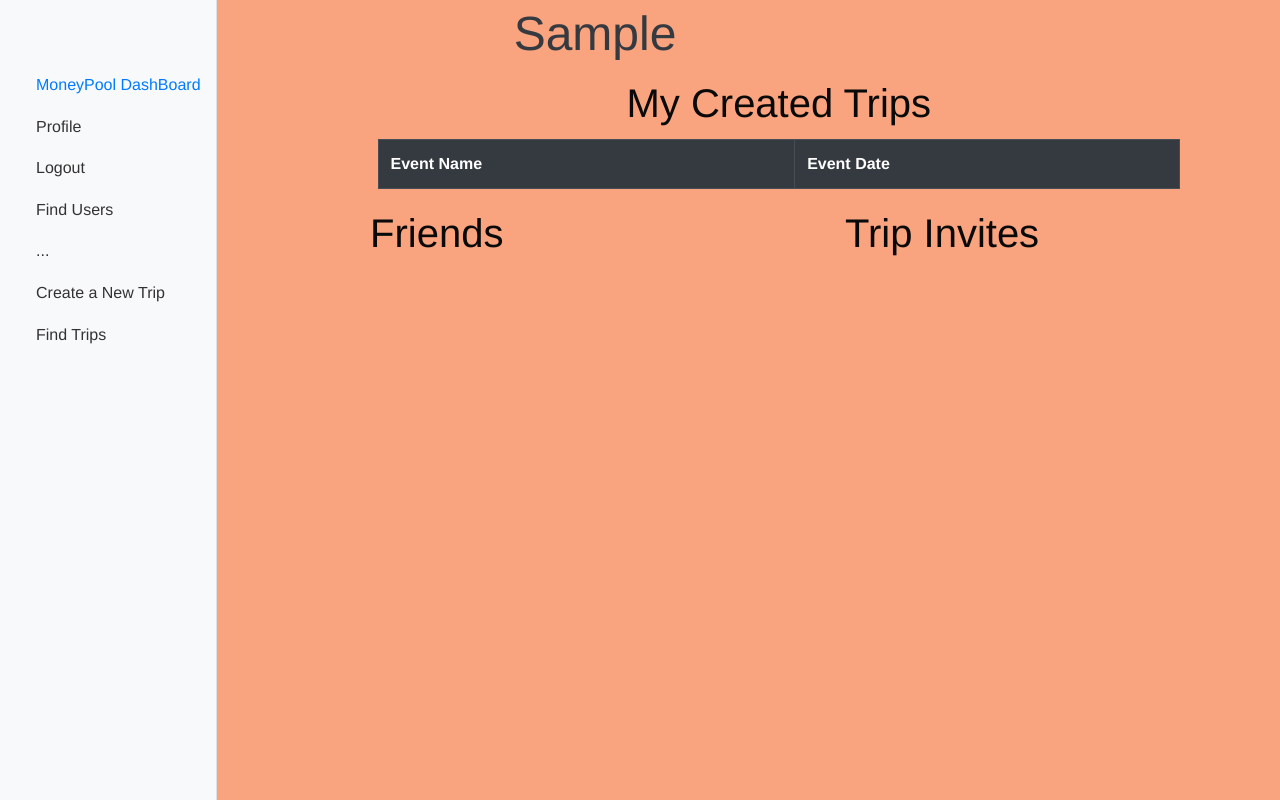
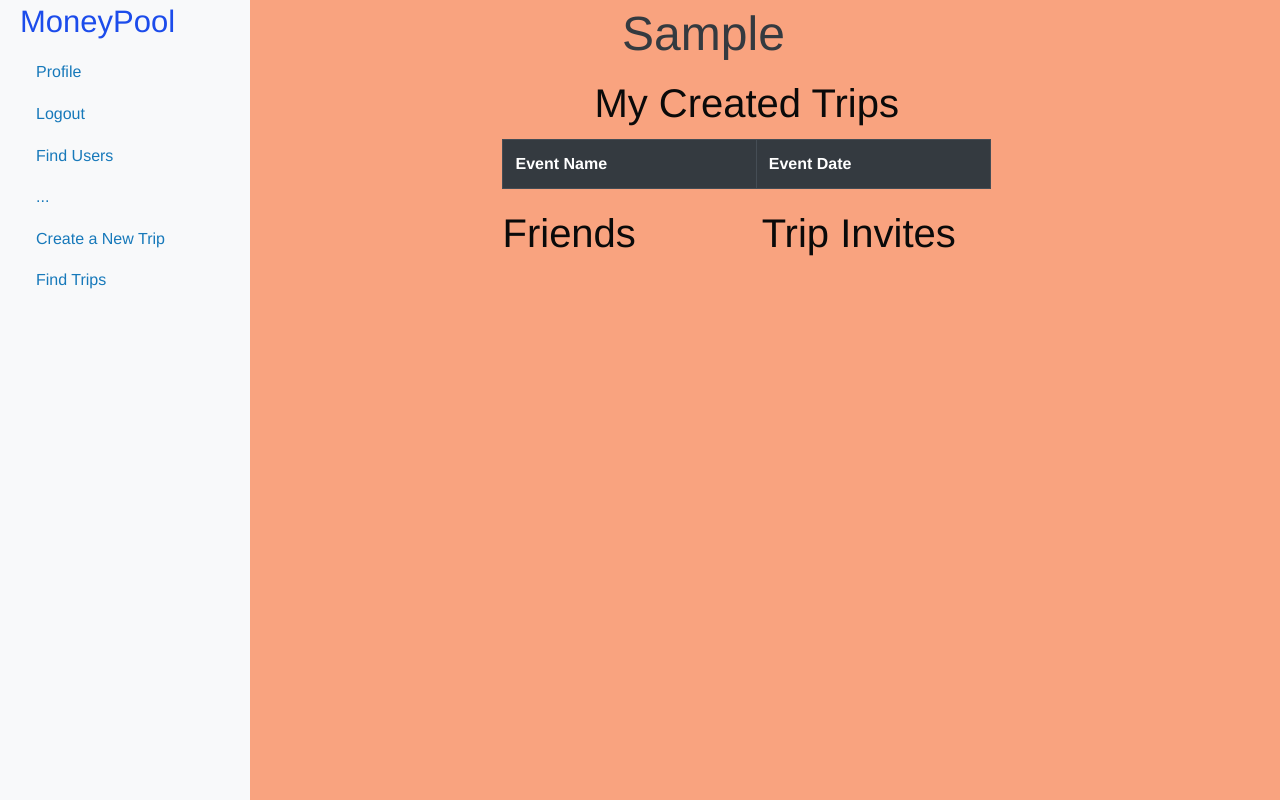
Before and after one commit to ChicoState/MoneyPool, a Django app: page / in a window 1280 px wide. Run offline with Django 3.2, Linux system fonts and the light colour scheme; the visitor is signed in with stand-in values (Sample User, id 1); data comes from the database, SQL or seed files in the repository; data that the repository does not hold is empty; style sheets or scripts are compiled from the project's sources; some libraries are stand-ins or nearby versions.

Commit message:
fixed layout problems

```diff
--- a/moneypool/myapp/static/css/app.css
+++ b/moneypool/myapp/static/css/app.css
@@ -2,9 +2,22 @@
   background-color: rgba(247, 124, 73, 0.7);
 }
 
-.main-flex {
+body .wrapper {
   display: -webkit-box;
   display: -ms-flexbox;
   display: flex;
+  width: 100%;
+  -webkit-box-align: stretch;
+      -ms-flex-align: stretch;
+          align-items: stretch;
+}
+
+body #sidebar {
+  min-width: 250px;
+  min-height: 100vh;
+  position: fixed;
+  top: 0;
+  left: 0;
+  z-index: 999;
 }
 /*# sourceMappingURL=app.css.map */
--- a/moneypool/myapp/static/css/app.scss
+++ b/moneypool/myapp/static/css/app.scss
@@ -3,7 +3,21 @@
 
 body{
     background-color: $orange;
+
+
+    .wrapper{
+        display: flex;
+        width: 100%;
+        align-items: stretch;
+    }
+
+    #sidebar {
+        min-width: 250px;
+        // max-width: 15vw;
+        min-height: 100vh;
+        position: fixed;
+        top: 0;
+        left: 0;
+        z-index: 999;
+    }
 }
-.main-flex{
-   display: flex;
-}
--- a/moneypool/myapp/static/css/sidebar.css
+++ b/moneypool/myapp/static/css/sidebar.css
@@ -1,20 +1,26 @@
 /* SideBar CSS */
 
+h3{
+  margin-left: 20px;
+  color: rgb(28, 76, 235);
+}
+.component
 .sidebar {
-  position: fixed;
-  top: 0;
-  bottom: 0;
-  left: 0;
+
   z-index: 100; /* Behind the navbar */
   padding: 48px 0 0; /* Height of navbar */
   box-shadow: inset -1px 0 0 rgba(0, 0, 0, .1);
+  height: inherit;
 }
 
-@media (max-width: 767.98px) {
+#navcomp{
+  height: 100%;
+}
+/* @media (max-width: 767.98px) {
   .sidebar {
     top: 5rem;
   }
-}
+} */
 
 .sidebar-sticky {
   position: relative;
--- a/moneypool/myapp/templates/addtrip.html
+++ b/moneypool/myapp/templates/addtrip.html
@@ -17,7 +17,7 @@
 <div class="container">
    <div class="row">
       <div class="col-md-3"></div>
-      <div class="col-md-9">
+      <div class="col-md-6">
          <form action="/addtrip/", method ="post">{% csrf_token %}
             {{form}}
             <p>Invite Friends:</p>
@@ -30,9 +30,8 @@
                </div>
                <input type="submit" value="Create New Trip" class="button"/>
          </form>
-         <p>{{status}}</p>
-
       </div>
+      <div class="col-md-3"></div>
   </div>
 </div>
 
--- a/moneypool/myapp/templates/base.html
+++ b/moneypool/myapp/templates/base.html
@@ -15,27 +15,27 @@
     {% block css %}{% endblock%}
   </head>
   <body>
-    <div class="main-flex">
-      <div>
+    <div class="container-fluid nopadding nomargins">
+      <div class="row">
+        <div class="wrapper">
+          <div class="nopadding">
             {% include "partial/_navbar.html" %}
           </div>
-        <div class="container">
-          <!--Navigation-->
-          <div class="container">
-              <div>
+          <div class="col-md-2"></div>
+          <div class="col-md-10 nopadding nomargins">
               <header class="header">
                 {% block header %}
                   <h1 class="text-center">Welcome to {{ page_name }}</h1>
                 {% endblock header %}
               </header>
-              </div>
-          </div>
               {% block content %}
 
               {% endblock %}
           </div>
+        </div>
+      </div>
+    </div>
 
-    </div>
     <script src="{% static "js/jquery-3.3.1.slim.min.js" %}"></script>
     <script src="{% static "js/popper.min.js" %}"></script>
     <script src="{% static "js/bootstrap.min.js" %}"></script>
--- a/moneypool/myapp/templates/partial/_navbar.html
+++ b/moneypool/myapp/templates/partial/_navbar.html
@@ -1,15 +1,11 @@
 {% load static %}
 
-
-    <nav id="sidebarMenu" class="d-md-block bg-light sidebar">
-      <div class="sidebar-sticky pt-3">
-        <ul class="nav flex-column">
-          <li class="nav-item">
-            <a class="nav-link active" href="#">
-              <span data-feather="home"></span>
-              MoneyPool DashBoard <span class="sr-only">(current)</span>
-            </a>
-          </li>
+<div class="wrapper" id="navcomp">
+    <nav id="sidebar" class="bg-light">
+      <div class="sidebar-header">
+        <h3>MoneyPool</h3>
+      </div>
+        <ul class="list-unstyled components">
           <li class="nav-item">
             <a class="nav-link" href="/profile">
               <span data-feather="file"></span>
@@ -46,5 +42,5 @@
             </a>
           </li>
         </ul>
-      </div>
     </nav>
+</div>
--- a/moneypool/myapp/templates/profile.html
+++ b/moneypool/myapp/templates/profile.html
@@ -10,11 +10,11 @@
 {% block header%}
    <div class="container">
       <div class="row">
-         <div class="col-md-4"></div>
-         <div class="col-md-3">
+         <!-- <div class="col-md-3"></div> -->
+         <div class="col-md-11">
              <h1 class="text-center text-dark">{{ name }}</h1>
          </div>
-         <div class="col-md-5">
+         <div class="col-md-1">
             {% if not button and fromreqs%}
                <div class="dropdown">
                   <p class="fr">Friend Requests: <span class="link">{{fromreqs}}</span></p>
@@ -26,7 +26,8 @@
             {% endif %}
          </div>
       </div>
-   </div>
+      <div class="row">
+         <div class="col-md-12">
          {% if not arefriends and button and not sentreqs %}
             <form action="/friendship/friend/add/{{to}}/" method='POST'> {% csrf_token %}
                <input type="submit" class="button expanded" value="Add Friend"/>
@@ -39,13 +40,17 @@
                </ul>
             {% endif %}
          {% endif %}
+         </div>
+      </div>
+   </div>
 {%endblock header%}
+
 <!-- Trip Table -->
 {% block content %}
    <div class="container">
       <div class="row">
          <div class="col-md-3"></div>
-         <div class="col-md-9">
+         <div class="col-md-6">
             <h2 class="text-center">{{tripTitle}}</h2>
             <table class="table table-hover table-bordered">
                <tr class="thead-dark">
@@ -60,14 +65,12 @@
                {% endfor %}
             </table>
          </div>
-
-            <!-- Maybe -->
-         </div>
+         <div class="col-md-3"></div>
       </div>
       {% if attending %}
          <div class="row">
             <div class="col-md-3"></div>
-            <div class="col-md-9">
+            <div class="col-md-6">
                <h2 class="text-center">{{attendingTitle}}</h2>
                <table class="table table-hover table-bordered">
                   <tr class="thead-dark">
@@ -82,18 +85,19 @@
                   {% endfor %}
                </table>
             </div>
+            <div class="col-md-3"></div>
          </div>
       {% endif %}
       <div class="row">
          <div class="col-md-3"></div>
-         <div class="col-md-5">
+         <div class="col-md-3">
             {% if not button %}
                <h2>Friends</h2>
                {% friends request.user %}
 
             {% endif %}
          </div>
-         <div class="col-md-4">
+         <div class="col-md-3">
             {% if not button %}
             <h2>Trip Invites</h2>
             <ul>
@@ -103,6 +107,7 @@
             </ul>
             {% endif %}
          </div>
+         <div class="col-md-3"></div>
       </div>
    </div>
    <!-- ADD MORE CONTAINERS HERE -->
```
Also changed, not shown: moneypool/myapp/static/css/tripdetails.css (+11 -3 lines), moneypool/myapp/static/css/tripdetails.scss (+10 -3 lines), moneypool/myapp/templates/findUsers.html (+6 -4 lines), moneypool/myapp/templates/searchTrips.html (+14 -3 lines), moneypool/myapp/templates/tripdetails.html (+5 -9 lines), 2 other files. Lines whose indentation alone changed are shown as unchanged.
